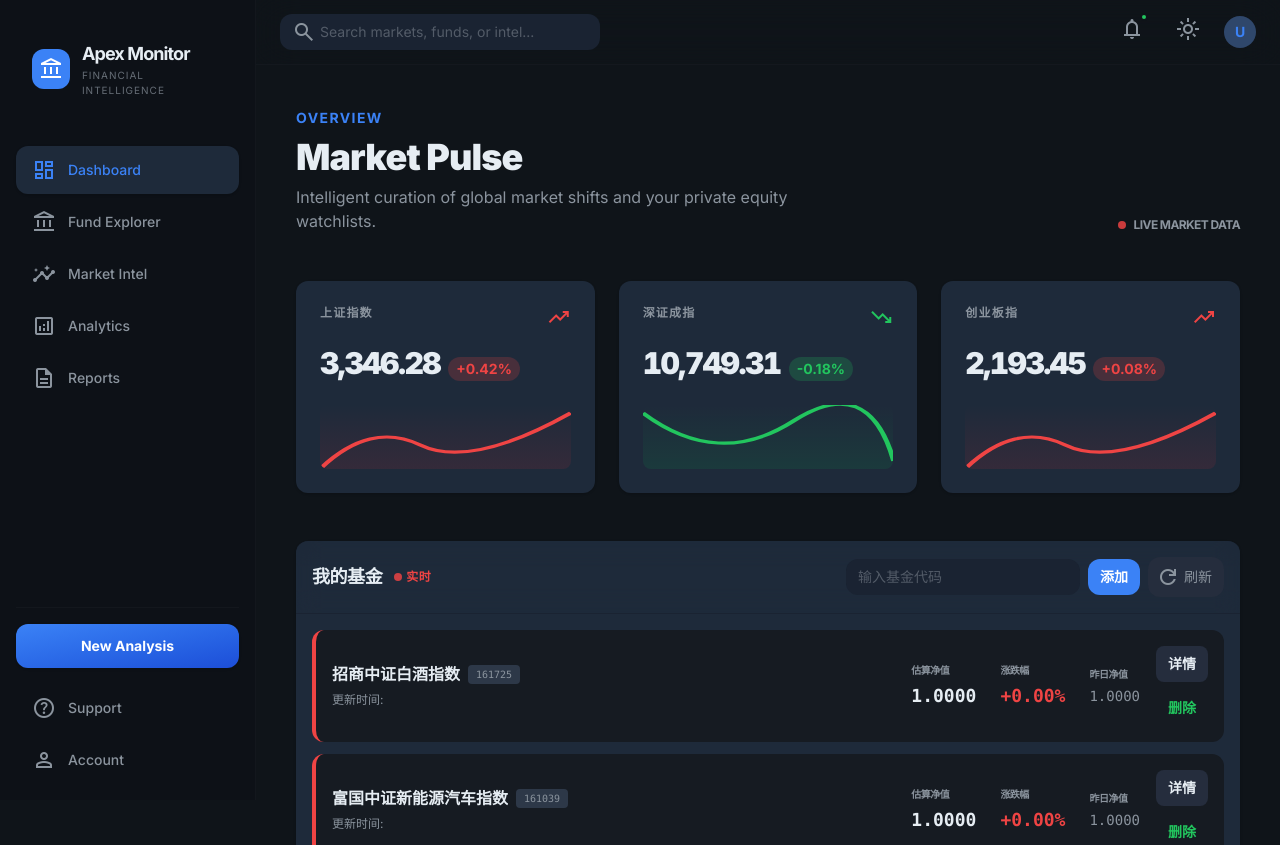
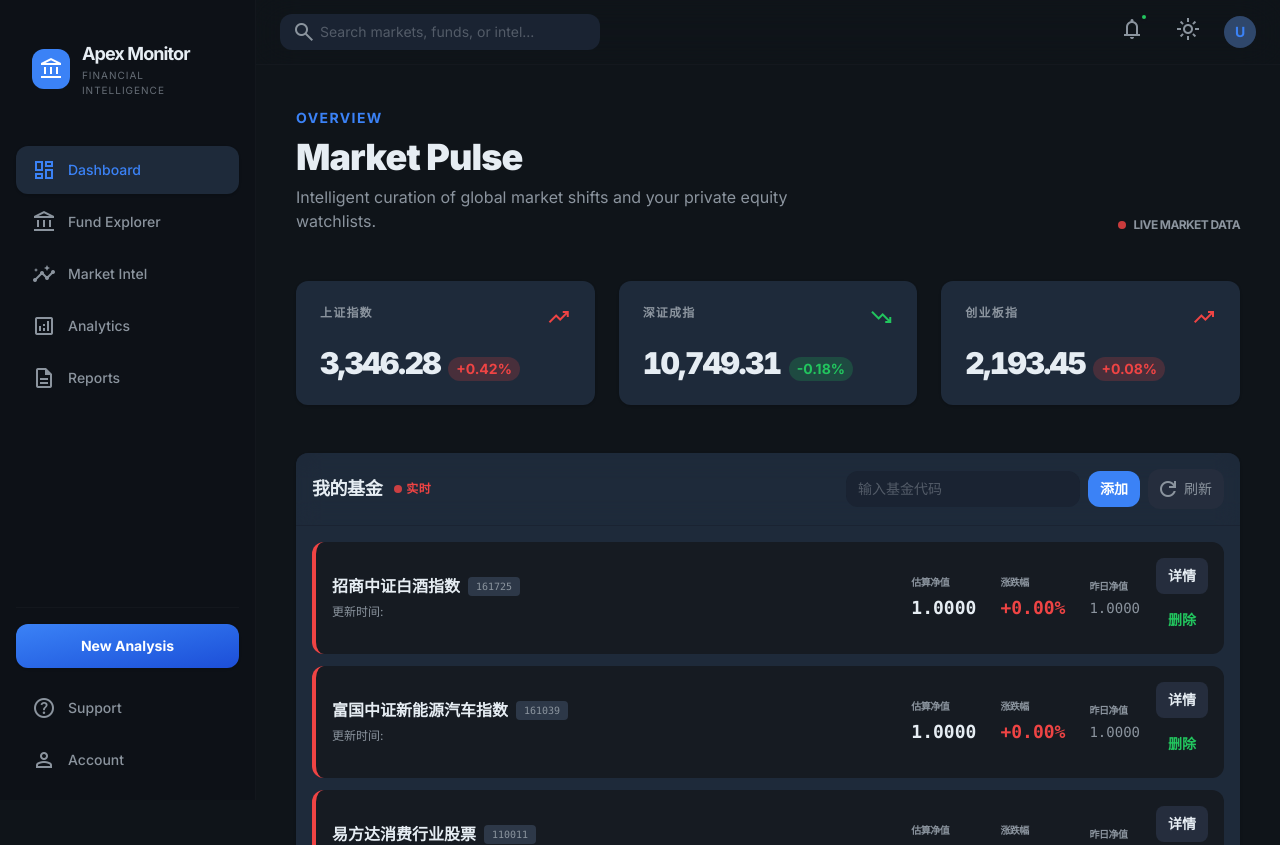
Before and after one commit to SeanchnTic/apex-monitor, a Next.js app: page / in a window 1280 px wide. Shown: the top 845 px of the page. Built offline with nearby package versions, Linux system fonts and the light colour scheme; no server answers.

Commit message:
simplify: index cards show numbers only, no curve

```diff
--- a/src/app/page.tsx
+++ b/src/app/page.tsx
@@ -77,22 +77,13 @@ export default function Home() {
     }
   }, [fundCodes]);
 
-  // Auto-refresh: 30 seconds for indices, 60 seconds for funds
+    // Auto-refresh: 30 seconds for indices, 60 seconds for funds
   useEffect(() => {
     if (!isAutoRefresh) return;
 
-    // Refresh indices every 30 seconds - accumulate history
     const indexInterval = setInterval(() => {
       fetchIndexData().then(indices => {
-        setIndexData(prev => {
-          return indices.map(newIdx => {
-            const oldIdx = prev.find(i => i.code === newIdx.code);
-            const history = oldIdx?.history || [];
-            // Add new value to history (keep last 20)
-            const newHistory = [...history, newIdx.value].slice(-20);
-            return { ...newIdx, history: newHistory };
-          });
-        });
+        setIndexData(indices);
       });
     }, 30000);
 
@@ -222,7 +213,6 @@ export default function Home() {
                   value={index.value}
                   change={index.change}
                   type={getIndexType(index.change)}
-                  history={index.history}
                 />
               ))
             ) : (
--- a/src/components/IndexCard.tsx
+++ b/src/components/IndexCard.tsx
@@ -5,10 +5,9 @@ interface IndexCardProps {
   value: number;
   change: number;
   type: 'up' | 'down' | 'flat';
-  history?: number[];  // historical values for mini chart
 }
 
-export default function IndexCard({ name, value, change, type, history = [] }: IndexCardProps) {
+export default function IndexCard({ name, value, change, type }: IndexCardProps) {
   const isPositive = change >= 0;
 
   const getIcon = () => {
@@ -23,53 +22,6 @@ export default function IndexCard({ name, value, change, type, history = [] }: I
     if (type === 'flat') return 'text-on-surface-variant bg-surface-container-high';
     return isPositive ? 'text-secondary bg-secondary/20' : 'text-tertiary bg-tertiary/20';
   };
-
-  // Build SVG path from history - extends to 15:00 on the right
-  const buildPath = () => {
-    // Total trading minutes: 09:30 (570) to 15:00 (900) = 330 minutes
-    const TRADING_START_MINUTES = 9 * 60 + 30; // 570
-    const TRADING_END_MINUTES = 15 * 60; // 900
-    const TOTAL_MINUTES = TRADING_END_MINUTES - TRADING_START_MINUTES; // 330
-
-    if (history.length < 2) {
-      // Fallback static curve when no history
-      return type === 'up' ? 'M0 40 Q 20 10 40 25 T 100 5' :
-             type === 'down' ? 'M0 5 Q 30 40 60 10 T 100 35' :
-             'M0 20 Q 25 18 50 22 T 100 20';
-    }
-
-    // history entries are accumulated every 30 seconds (page polls every 30s)
-    // The LAST entry is NOW; back-calculate each entry's time
-    const now = new Date();
-    const nowMinutes = now.getHours() * 60 + now.getMinutes();
-
-    const values = history.slice(-20); // last 20 points max
-    const n = values.length;
-    const min = Math.min(...values);
-    const max = Math.max(...values);
-    const range = max - min || 1;
-    const width = 100;
-    const height = 40;
-    const padding = 4;
-
-    // last entry (index n-1) = NOW, earlier entries = NOW - (n-1-i) * 0.5 minutes
-    const points = values.map((v, i) => {
-      const minutesFromNow = (n - 1 - i) * 0.5; // how many minutes ago this point was
-      const pointMinutes = nowMinutes - minutesFromNow;
-      const x = padding + Math.max(0, Math.min(1, (pointMinutes - TRADING_START_MINUTES) / TOTAL_MINUTES)) * (width - padding * 2);
-      const y = height - padding - ((v - min) / range) * (height - padding * 2);
-      return `${x},${y}`;
-    });
-
-    // Extend last point horizontally to 15:00 (right edge)
-    const lastY = height - padding - ((values[n - 1] - min) / range) * (height - padding * 2);
-    const endX = width - padding;
-    const rightEdgeY = lastY; // flat extension at last value
-
-    return `M${points.join(' L')} L${endX},${rightEdgeY}`;
-  };
-
-  const strokeColor = type === 'up' ? '#ef4444' : type === 'down' ? '#22c55e' : '#8b949e';
 
   return (
     <div className="bg-surface-container-lowest p-6 rounded-xl shadow-sm border-transparent transition-transform hover:scale-[1.02] duration-300 group">
@@ -89,23 +41,6 @@ export default function IndexCard({ name, value, change, type, history = [] }: I
           {isPositive ? '+' : ''}{change.toFixed(2)}%
         </span>
       </div>
-      {/* Mini Chart - Real history or fallback */}
-      <div className="mt-6 h-16 w-full">
-        <div className={`w-full h-full bg-gradient-to-t ${
-          type === 'up' ? 'from-red-500/10 to-transparent' :
-          type === 'down' ? 'from-green-500/10 to-transparent' :
-          'from-on-surface-variant/5 to-transparent'
-        } relative overflow-hidden rounded-lg`}>
-          <svg className="absolute bottom-0 w-full h-full" preserveAspectRatio="none" viewBox="0 0 100 40">
-            <path
-              d={buildPath()}
-              fill="none"
-              stroke={strokeColor}
-              strokeWidth="2"
-            />
-          </svg>
-        </div>
-      </div>
     </div>
   );
 }
```
